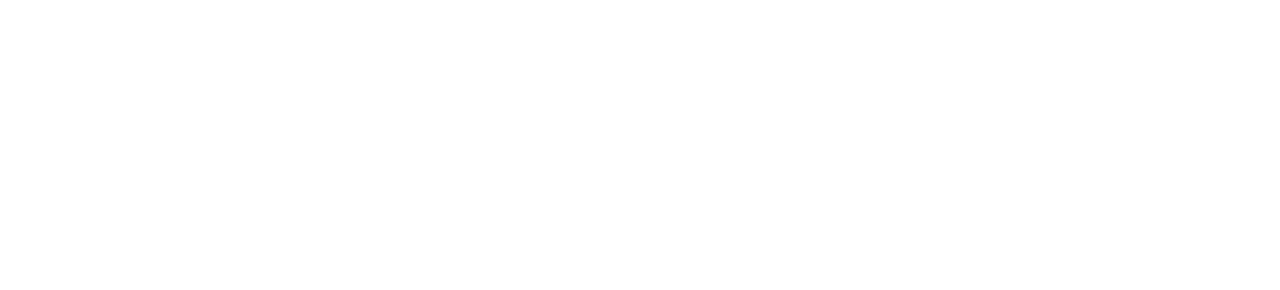
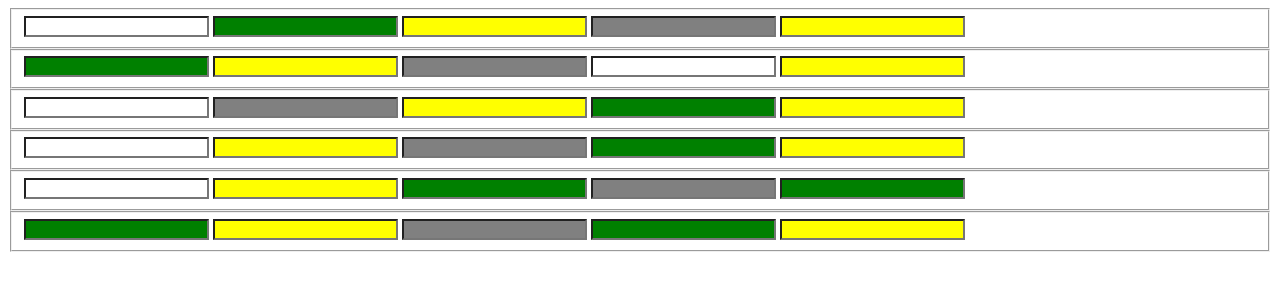
Before and after one commit to FranBondino/wordle, a plain HTML site: page index.html in a window 1280 px wide. Drawn offline with Linux system fonts and the light colour scheme.

Commit message:
MASTER: se agrego la funcionalidad del cambio de color segun el valor del tablero

```diff
--- a/app.js
+++ b/app.js
@@ -0,0 +1,37 @@
+var colores = [
+    [0, 1, 2, 3, 2],
+    [1, 2, 3, 0, 2],
+    [0, 3, 2, 1, 2],
+    [0, 2, 3, 1, 2],
+    [0, 2, 1, 3, 1],
+    [1, 2, 3, 1, 2]
+]
+
+function pintarTablero () {
+    for (let iFila = 0; iFila < 6; iFila++) {
+        for (let iCelda= 0; iCelda < 5; iCelda++) {
+           var input= document.getElementById(iFila + ',' + iCelda)
+           console.log(colores[iFila][iCelda])
+           switch (colores[iFila][iCelda]) {
+                case 0:
+                   input.className = "color-blanco";
+                   break;
+                case 1:
+                    input.className = "color-verde";
+                    break;
+                case 2:
+                    input.className = "color-amarillo";
+                    break;
+                case 3:
+                    input.className = "color-gris";
+                    break;
+               default:
+                   break;
+           }
+        }
+    }
+}
+ window.onload = function () {
+     pintarTablero();
+
+ }
--- a/index.html
+++ b/index.html
@@ -7,4 +7,47 @@
         <title> Wordle </title>
     </head>
     <body>
+        <fieldset class="fila-1">
+            <input type="text" name="0,0" id="0,0">
+            <input type="text" name="0,1" id="0,1">
+            <input type="text" name="0,2" id="0,2">
+            <input type="text" name="0,3" id="0,3">
+            <input type="text" name="0,4" id="0,4">
+        </fieldset>
+        <fieldset class="fila-2">
+            <input type="text" name="1,0" id="1,0">
+            <input type="text" name="1,1" id="1,1">
+            <input type="text" name="1,2" id="1,2">
+            <input type="text" name="1,3" id="1,3">
+            <input type="text" name="1,4" id="1,4">
+        </fieldset>
+        <fieldset class="fila-3">
+            <input type="text" name="2,0" id="2,0">
+            <input type="text" name="2,1" id="2,1">
+            <input type="text" name="2,2" id="2,2">
+            <input type="text" name="2,3" id="2,3">
+            <input type="text" name="2,4" id="2,4">
+        </fieldset>
+        <fieldset class="fila-4">
+            <input type="text" name="3,0" id="3,0">
+            <input type="text" name="3,1" id="3,1">
+            <input type="text" name="3,2" id="3,2">
+            <input type="text" name="3,3" id="3,3">
+            <input type="text" name="3,4" id="3,4">
+        </fieldset>
+        <fieldset class="fila-5">
+            <input type="text" name="4,0" id="4,0">
+            <input type="text" name="4,1" id="4,1">
+            <input type="text" name="4,2" id="4,2">
+            <input type="text" name="4,3" id="4,3">
+            <input type="text" name="4,4" id="4,4">
+        </fieldset>
+        <fieldset class="fila-6">
+            <input type="text" name="5,0" id="5,0">
+            <input type="text" name="5,1" id="5,1">
+            <input type="text" name="5,2" id="5,2">
+            <input type="text" name="5,3" id="5,3">
+            <input type="text" name="5,4" id="5,4">
+        </fieldset>
+    </body>
 </html>
--- a/styles.css
+++ b/styles.css
@@ -0,0 +1,13 @@
+
+.color-blanco {
+    background-color: white;
+}
+.color-verde {
+    background-color: green;
+}
+.color-amarillo {
+    background-color: yellow;
+}
+.color-gris {
+    background-color: grey;
+}
```
